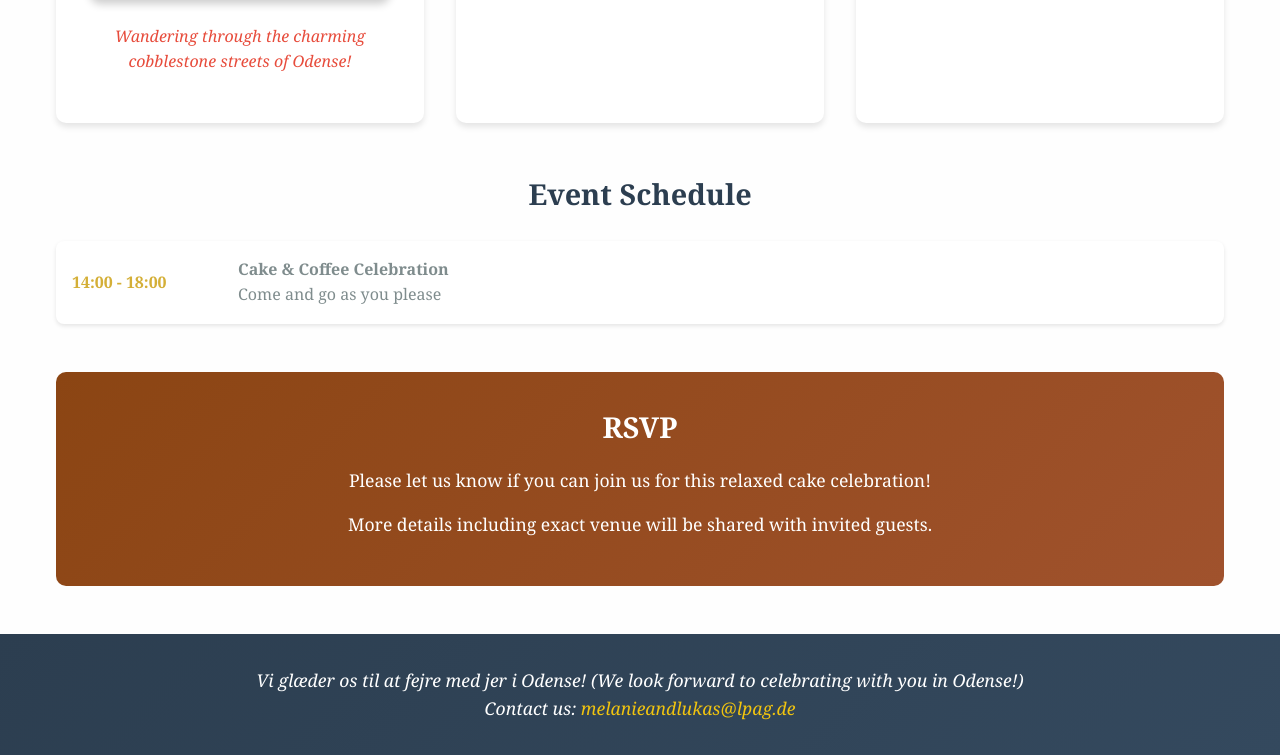
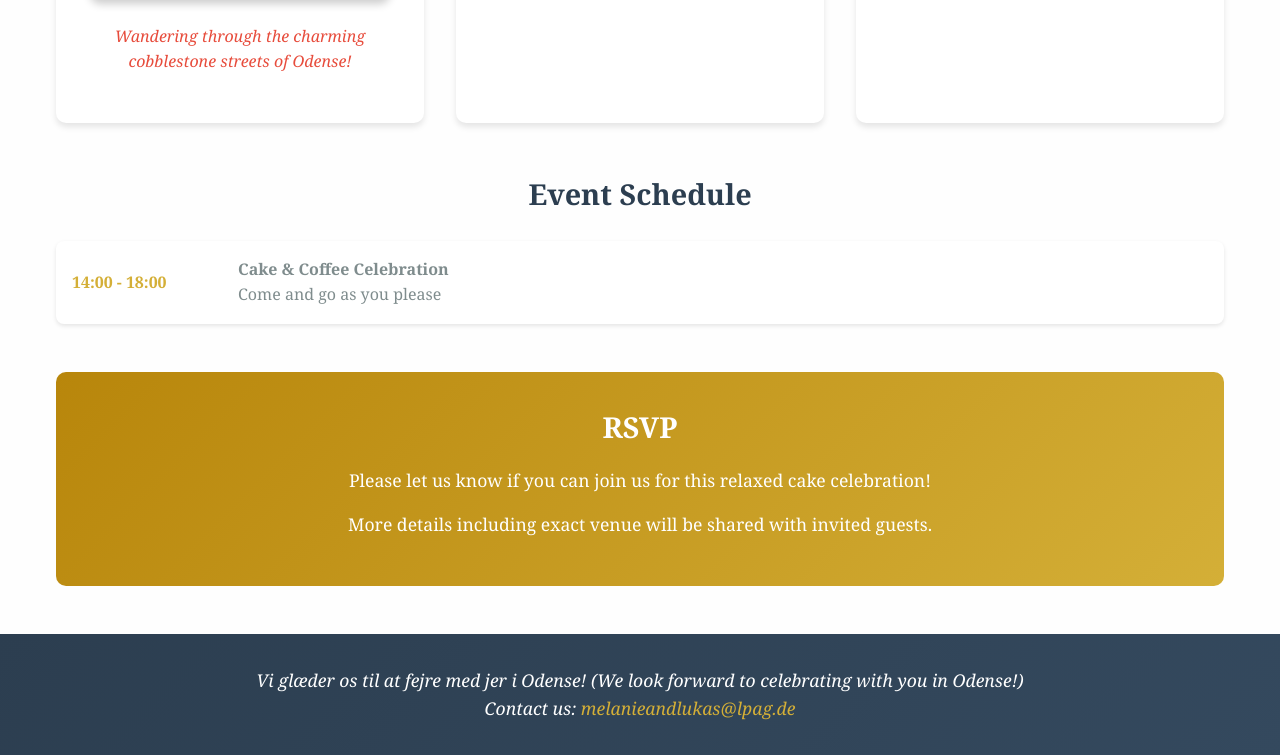
Before and after one commit to melanieundlukas/melanieundlukas.github.io, a plain HTML site: page odense.html in a window 1280 px wide. Shown: the part 1491-2246 px from the top of the page. Drawn offline with Linux system fonts and the light colour scheme.

Commit message:
Unify colkors

```diff
--- a/styles.css
+++ b/styles.css
@@ -392,7 +392,7 @@ main {
 .rsvp-section {
     text-align: center;
     padding: 2rem;
-    background: linear-gradient(135deg, #8B4513 0%, #A0522D 100%);
+    background: linear-gradient(135deg, #B8860B 0%, #D4AF37 100%);
     color: white;
     border-radius: 10px;
     margin-bottom: 3rem;
@@ -465,7 +465,7 @@ footer p {
 }
 
 footer a {
-    color: #f1c40f;
+    color: #D4AF37;
     text-decoration: none;
 }
 
```
